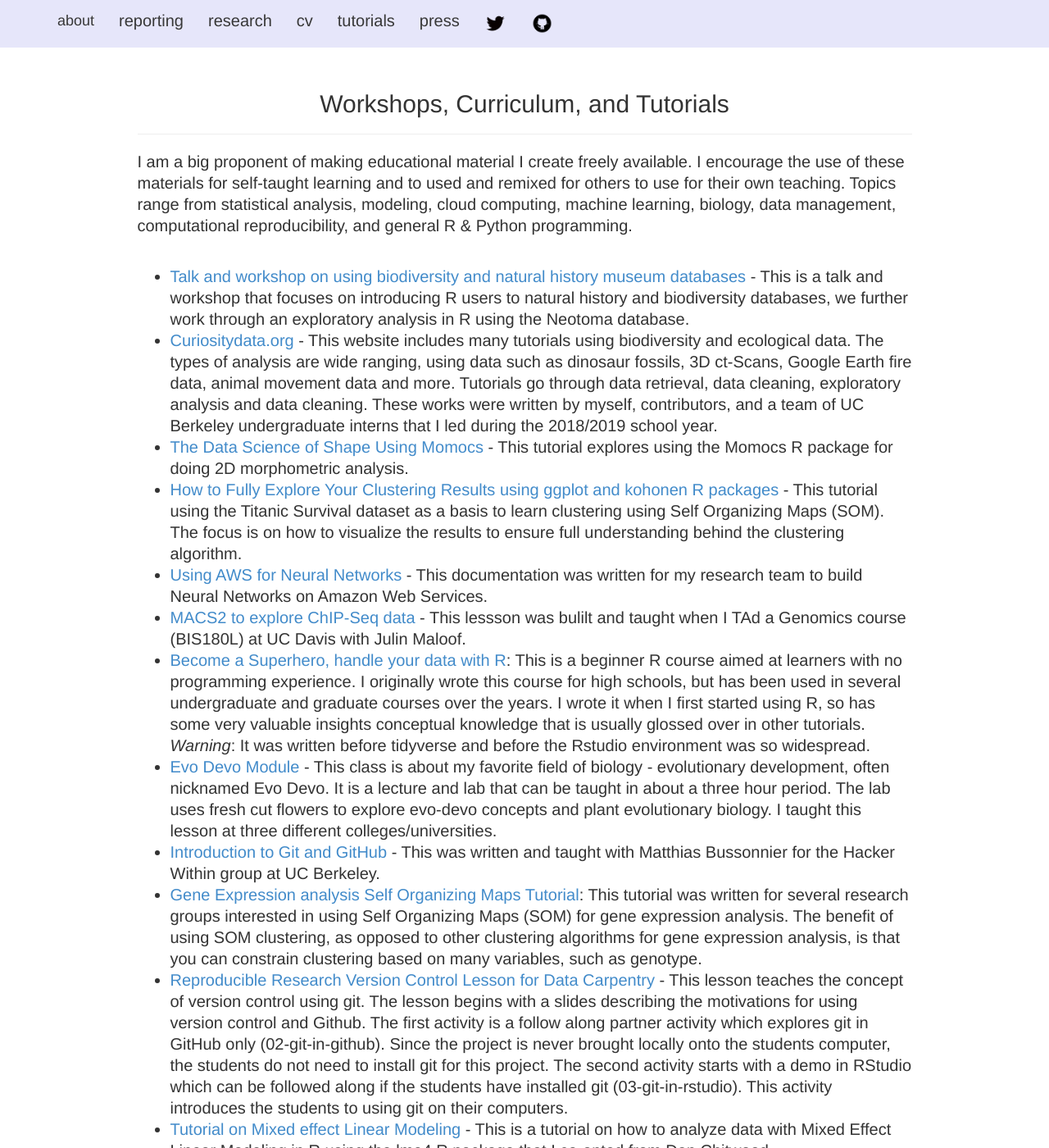
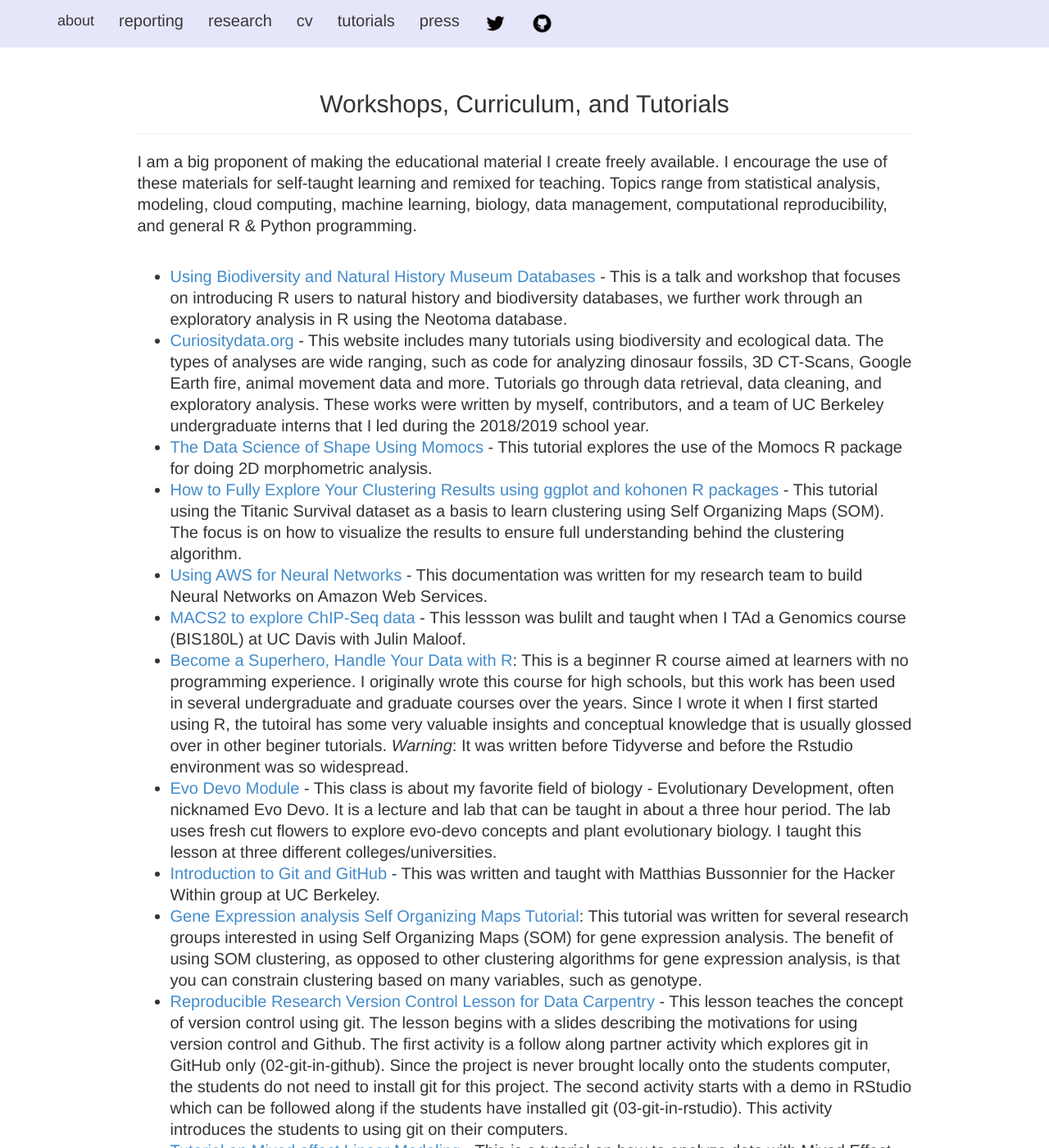
Before and after one commit to iamciera/creports, a Jekyll site: the page built from tutorials/index.html, in a window 1280 px wide and 1400 px high. Shown: the whole window at 82% size. Built offline with Jekyll 4.4.1, drawn with Linux system fonts in a browser that asks for light colours; nearby versions of some CDN libraries.

Commit message:
fixed typos for tutorials

```diff
--- a/tutorials/index.html
+++ b/tutorials/index.html
@@ -12,17 +12,17 @@ layout: default
 
 			<center><body><h2>Workshops, Curriculum, and Tutorials</h2></center>
 				<hr />
-				<p>I am a big proponent of making educational material I create freely available.  I encourage the use of these materials for self-taught learning and to used and remixed for others to use for their own teaching.  Topics range from statistical analysis, modeling, cloud computing, machine learning, biology, data management, computational reproducibility, and general R &amp; Python programming. </p>
+				<p>I am a big proponent of making the educational material I create freely available.  I encourage the use of these materials for self-taught learning and remixed for teaching. Topics range from statistical analysis, modeling, cloud computing, machine learning, biology, data management, computational reproducibility, and general R &amp; Python programming. </p>
 				<br>
 				<ul>
-				<li><a href='https://cabinetofcuriosity.github.io/coc_rladies_workshop/'>Talk and workshop on using biodiversity and natural history museum databases</a> - This is a talk and workshop that focuses on introducing R users to natural history and biodiversity databases, we further work through an exploratory analysis in R using the Neotoma database. </li>
-				<li><a href='http://curiositydata.org/'>Curiositydata.org</a> - This website includes many tutorials using biodiversity and ecological data. The types of analysis are wide ranging, using data such as dinosaur fossils, 3D ct-Scans, Google Earth fire data, animal movement data and more. Tutorials go through data retrieval, data cleaning, exploratory analysis and data cleaning. These works were written by myself, contributors, and a team of UC Berkeley undergraduate interns that I led during the 2018/2019 school year.</li>
-				<li><a href='https://iamciera.github.io/rladies_copenhagen/html/Copenhagen_Raldies_part1.html'>The Data Science of Shape Using Momocs</a> - This tutorial explores using the Momocs R package for doing 2D morphometric analysis. </li>
+				<li><a href='https://cabinetofcuriosity.github.io/coc_rladies_workshop/'>Using Biodiversity and Natural History Museum Databases</a> - This is a talk and workshop that focuses on introducing R users to natural history and biodiversity databases, we further work through an exploratory analysis in R using the Neotoma database. </li>
+				<li><a href='http://curiositydata.org/'>Curiositydata.org</a> - This website includes many tutorials using biodiversity and ecological data. The types of analyses are wide ranging, such as code for analyzing dinosaur fossils, 3D CT-Scans, Google Earth fire, animal movement data and more. Tutorials go through data retrieval, data cleaning, and exploratory analysis. These works were written by myself, contributors, and a team of UC Berkeley undergraduate interns that I led during the 2018/2019 school year.</li>
+				<li><a href='https://iamciera.github.io/rladies_copenhagen/html/Copenhagen_Raldies_part1.html'>The Data Science of Shape Using Momocs</a> - This tutorial explores the use of the Momocs R package for doing 2D morphometric analysis. </li>
 				<li><a href='https://iamciera.github.io/rladies_copenhagen/html/Copenhagen_Raldies_part2.html'>How to Fully Explore Your Clustering Results using ggplot and kohonen R packages</a> -  This tutorial using the Titanic Survival dataset as a basis to learn clustering using Self Organizing Maps (SOM). The focus is on how to visualize the results to ensure full understanding behind the clustering algorithm. </li>
 				<li><a href='https://github.com/iamciera/AWS_notes'>Using AWS for Neural Networks</a> - This documentation was written for my research team to build Neural Networks on Amazon Web Services. </li>
 				<li><a href='https://github.com/iamciera/chipSeqTutorial'>MACS2 to explore ChIP-Seq data</a> -  This lessson was bulilt and taught when I TAd a Genomics course (BIS180L) at UC Davis with Julin Maloof.</li>
-				<li><a href='http://cierareports.org/blog/2013/10/18/rCourse2013/index.html'>Become a Superhero, handle your data with R</a>: This is a beginner R course aimed at learners with no programming experience. I originally wrote this course for high schools, but has been used in several undergraduate and graduate courses over the years. I wrote it when I first started using R, so has some very valuable insights conceptual knowledge that is usually glossed over in other tutorials. <em>Warning</em>: It was written before tidyverse and before the Rstudio environment was so widespread. </li>
-				<li><a href='https://iamciera.github.io/evoDevoClass/'>Evo Devo Module</a> - This class is about my favorite field of biology - evolutionary development, often nicknamed Evo Devo.  It is a lecture and lab that can be taught in about a three hour period. The lab uses fresh cut flowers to explore evo-devo concepts and plant evolutionary biology. I taught this lesson at three different colleges/universities. </li>
+				<li><a href='http://cierareports.org/blog/2013/10/18/rCourse2013/index.html'>Become a Superhero, Handle Your Data with R</a>: This is a beginner R course aimed at learners with no programming experience. I originally wrote this course for high schools, but this work has been used in several undergraduate and graduate courses over the years. Since I wrote it when I first started using R, the tutoiral has some very valuable insights and conceptual knowledge that is usually glossed over in other beginer tutorials. <em>Warning</em>: It was written before Tidyverse and before the Rstudio environment was so widespread. </li>
+				<li><a href='https://iamciera.github.io/evoDevoClass/'>Evo Devo Module</a> - This class is about my favorite field of biology - Evolutionary Development, often nicknamed Evo Devo.  It is a lecture and lab that can be taught in about a three hour period. The lab uses fresh cut flowers to explore evo-devo concepts and plant evolutionary biology. I taught this lesson at three different colleges/universities. </li>
 				<li><a href='http://www.thehackerwithin.org/berkeley/posts/2017-02-21-git-github.html'>Introduction to Git and GitHub</a> - This was written and taught with Matthias Bussonnier for the Hacker Within group at UC Berkeley. </li>
 				<li><a href='https://iamciera.github.io/SOMexample/'>Gene Expression analysis Self Organizing Maps Tutorial</a>: This tutorial was written for several research groups interested in using Self Organizing Maps (SOM) for gene expression analysis. The benefit of using SOM clustering, as opposed to other clustering algorithms for gene expression analysis, is that you can constrain clustering based on many variables, such as genotype. </li>
 				<li><a href='https://github.com/datacarpentry/rr-version-control'>Reproducible Research Version Control Lesson for Data Carpentry</a> - This lesson teaches the concept of version control using git. The lesson begins with a slides describing the motivations for using version control and Github. The first activity is a follow along partner activity which explores git in GitHub only (02-git-in-github). Since the project is never brought locally onto the students computer, the students do not need to install git for this project. The second activity starts with a demo in RStudio which can be followed along if the students have installed git (03-git-in-rstudio). This activity introduces the students to using git on their computers.</li>
```
